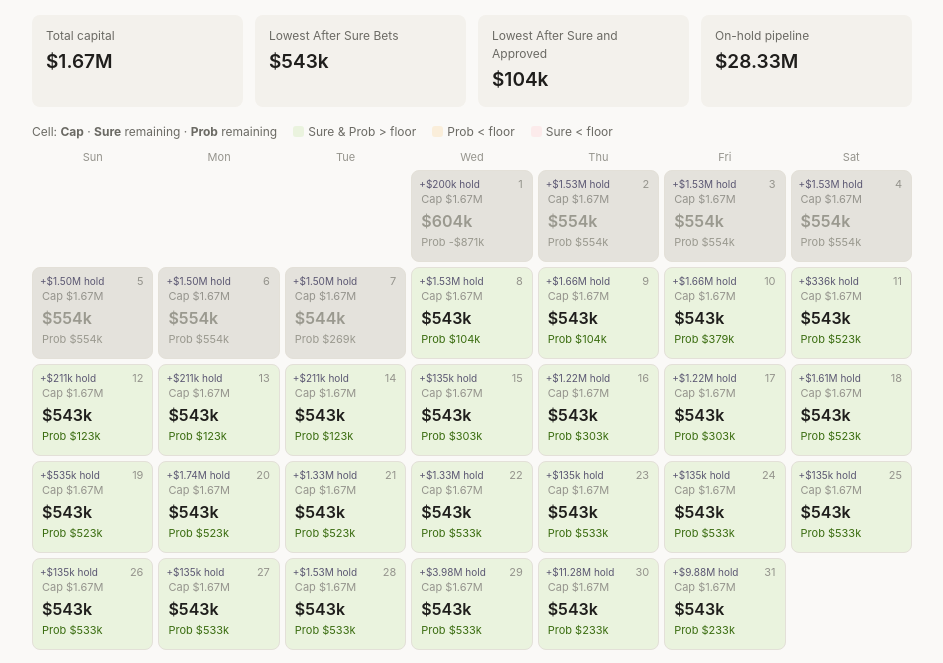
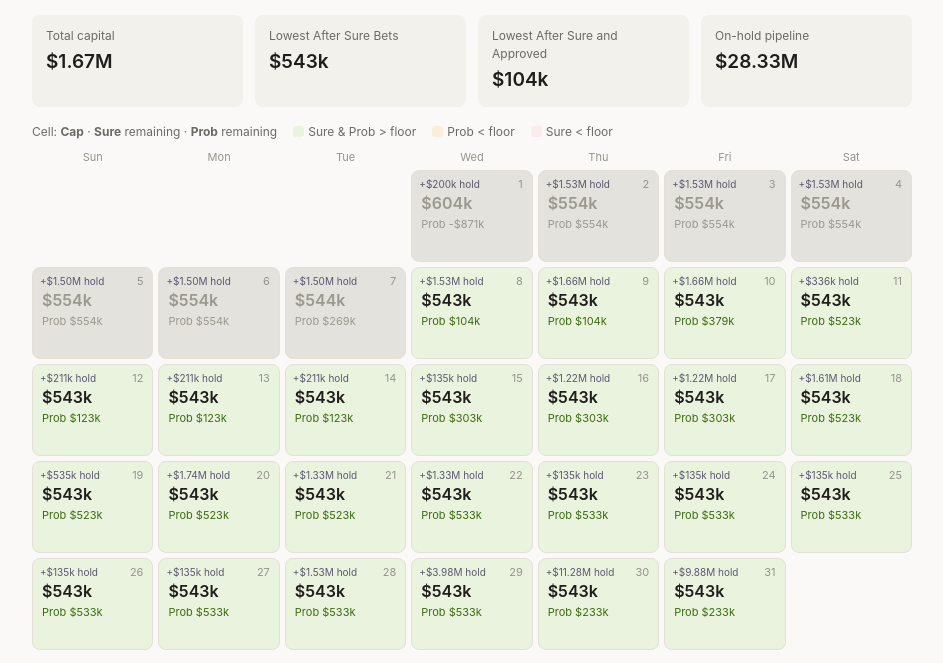
Before and after one commit to pmartbrown/rqf-capital-calendar, a plain HTML site: page index.html in a window 1280 px wide. Shown: the part 100-763 px from the top of the page, without its empty margins (168-1111 px from the left). Drawn offline with Linux system fonts and the light colour scheme.

Commit message:
Add files via upload

```diff
--- a/index.html
+++ b/index.html
@@ -173,7 +173,6 @@ function render(){
     var hold=holdDep>0?"<div class='hd'>+"+fmtK(holdDep)+" hold</div>":"";
     var c=document.createElement("div");c.className="cell";c.style.background=bg;
     c.innerHTML=hold+"<div class='dn'>"+day+"</div>"+
-      "<div class='cap'>Cap "+fmtBig(pool)+"</div>"+
       "<div class='sure' style='color:"+sureCol+"'>"+fmtBig(sureRem)+"</div>"+
       "<div class='prob' style='color:"+btx+"'>"+lblB+" "+fmtBig(bottomRem)+"</div>";
     (function(dt){c.onclick=function(){showDay(dt);};})(dt);
```
